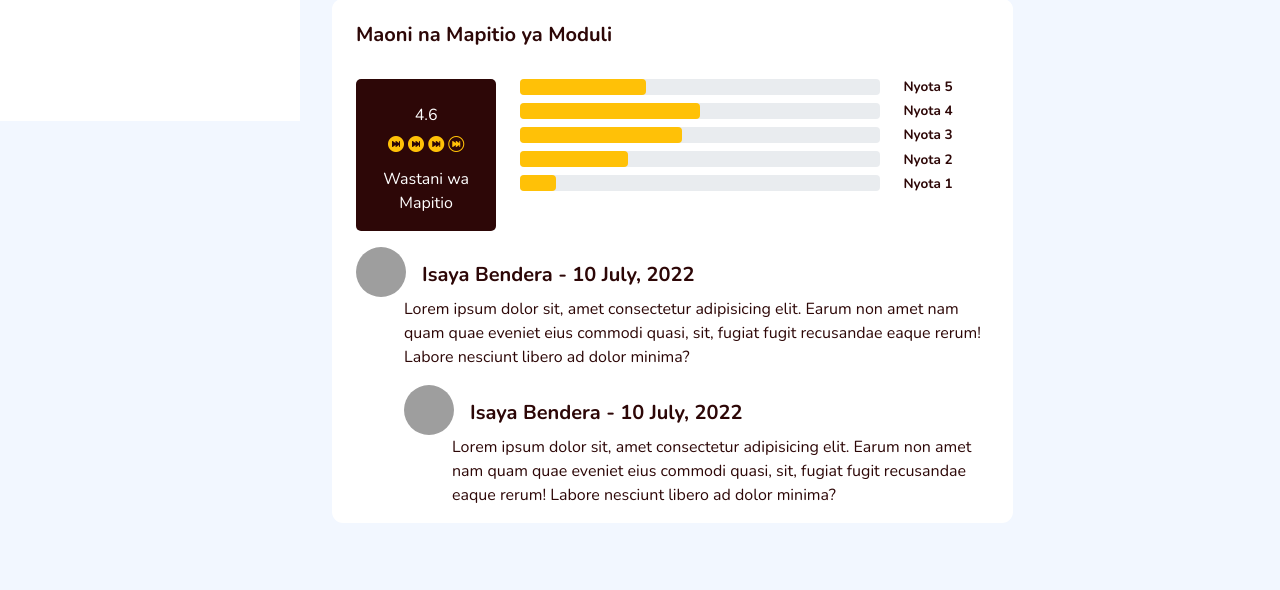
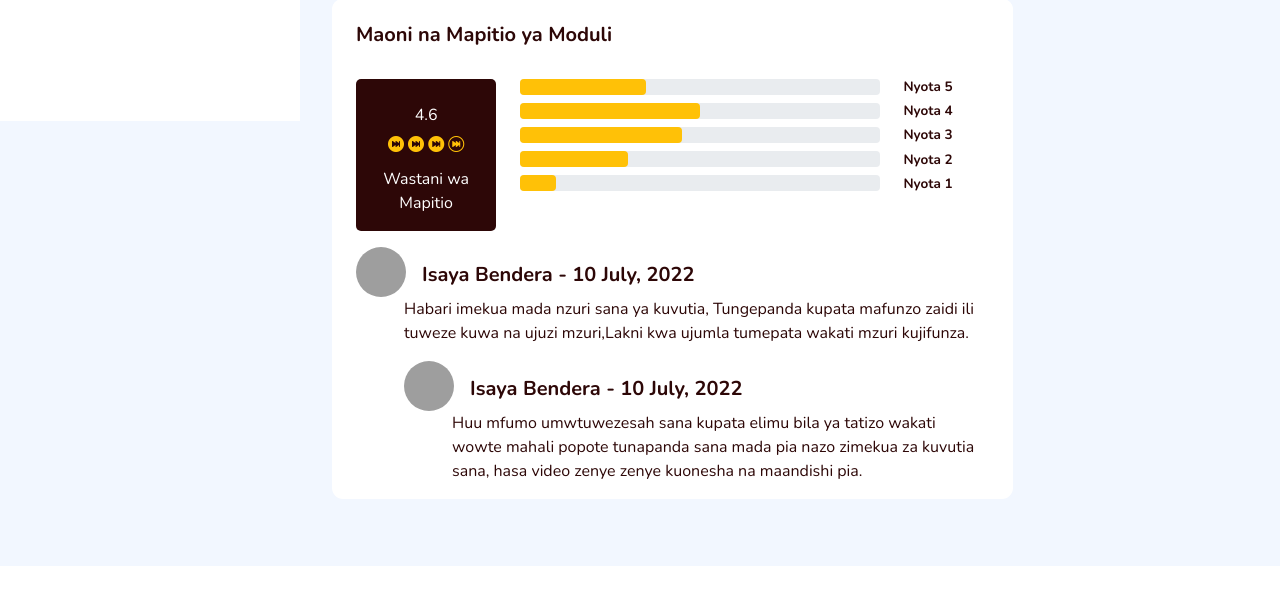
Before and after one commit to StarbelEnterprises/jinoe, a Django app: template templates/curriculum/module_single.html in a window 1280 px wide. Shown: the part 679-1269 px from the top of the page. After the commit the page ends 1245 px from the top, so only its background shows below. Run offline with Django 4.2, Linux system fonts and the light colour scheme; the template is opened without the code that fills it, so the values that code supplies are empty; some libraries are stand-ins or nearby versions; grey boxes are pictures that could not be loaded.

Commit message:
added random swahili words

```diff
--- a/templates/curriculum/module_single.html
+++ b/templates/curriculum/module_single.html
@@ -203,9 +203,8 @@
 
                                 <div class="comment">
                                     <p class="ms-5 text-brown " >
-                                            Lorem ipsum dolor sit, amet consectetur adipisicing elit.
-                                            Earum non amet nam quam quae eveniet eius commodi quasi, sit, fugiat fugit recusandae eaque rerum!
-                                            Labore nesciunt libero ad dolor minima?
+                                        Habari imekua mada nzuri sana ya kuvutia, Tungepanda kupata mafunzo zaidi ili tuweze kuwa na ujuzi mzuri,Lakni kwa ujumla
+                                         tumepata wakati mzuri kujifunza.
                                     </p>
                                 </div>
                                 <div class="reply-section ms-5">
@@ -216,9 +215,8 @@
 
                                 <div class="reply">
                                     <p class="ms-5 text-brown " >
-                                            Lorem ipsum dolor sit, amet consectetur adipisicing elit.
-                                            Earum non amet nam quam quae eveniet eius commodi quasi, sit, fugiat fugit recusandae eaque rerum!
-                                            Labore nesciunt libero ad dolor minima?
+                                       Huu mfumo umwtuwezesah sana kupata elimu bila ya tatizo wakati wowte mahali popote tunapanda sana mada pia nazo zimekua za kuvutia sana,
+                                       hasa video zenye zenye kuonesha na maandishi pia.
                                     </p>
                                 </div>
                             </div>
@@ -374,9 +372,8 @@
 
                                     <div class="comment">
                                         <p class="ms-5 text-brown " >
-                                            Lorem ipsum dolor sit, amet consectetur adipisicing elit.
-                                            Earum non amet nam quam quae eveniet eius commodi quasi, sit, fugiat fugit recusandae eaque rerum!
-                                            Labore nesciunt libero ad dolor minima?
+                                            Habari imekua mada nzuri sana ya kuvutia, Tungepanda kupata mafunzo zaidi ili tuweze kuwa na ujuzi mzuri,Lakni kwa ujumla
+                                             tumepata wakati mzuri kujifunza.
                                         </p>
                                     </div>
                                     <div class="reply-section ms-5">
@@ -387,9 +384,8 @@
 
                                     <div class="reply">
                                         <p class="ms-5 text-brown " >
-                                            Lorem ipsum dolor sit, amet consectetur adipisicing elit.
-                                            Earum non amet nam quam quae eveniet eius commodi quasi, sit, fugiat fugit recusandae eaque rerum!
-                                            Labore nesciunt libero ad dolor minima?
+                                           Huu mfumo umwtuwezesah sana kupata elimu bila ya tatizo wakati wowte mahali popote tunapanda sana mada pia nazo zimekua za kuvutia sana,
+                                           hasa video zenye zenye kuonesha na maandishi pia.
                                         </p>
                                     </div>
                                 </div>
```
Also changed, not shown: templates/dashboard/module_single.html (+4 -6 lines). Lines whose indentation alone changed are shown as unchanged.
